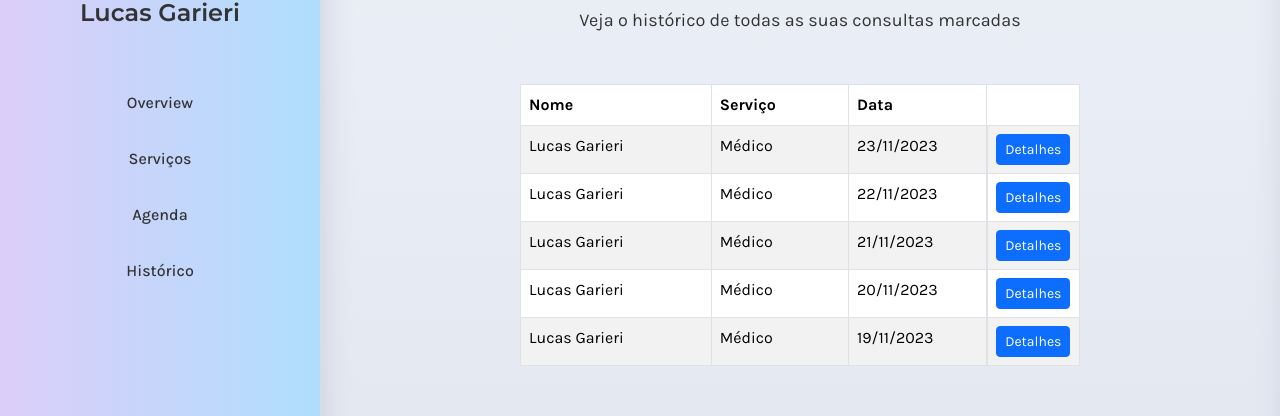
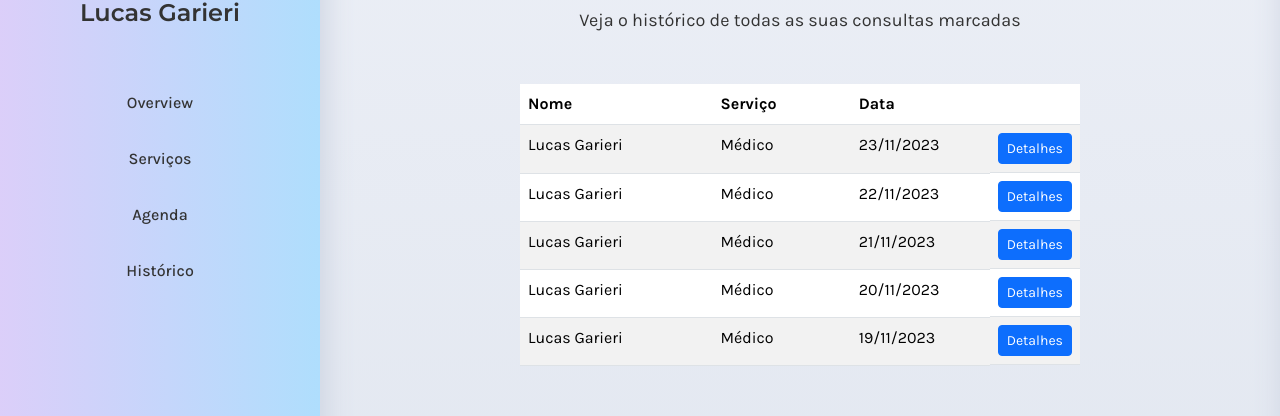
Before and after one commit to pedrohrodrig/LabEngSoft2-Frontend, a React (Create React App) app in the folder frontend/: page /patient/history in a window 1280 px wide. Shown: the part 232-648 px from the top of the page. Built offline with nearby package versions, Linux system fonts and the light colour scheme.

Commit message:
Adiciona histórico na navbar

```diff
--- a/frontend/src/components/navbar/navbar.js
+++ b/frontend/src/components/navbar/navbar.js
@@ -19,7 +19,7 @@ function Navbar({ className }) {
                 <UserPhoto name="Lucas Garieri" />
                 <Tabs
                     labels={["Overview", "Serviços", "Agenda", "Histórico"]}
-                    to={["/overview", "/services", "", "/appointments"]}
+                    to={["/overview", "/services", "", "/patient/history"]}
                 />
             </div>
 
--- a/frontend/src/pages/patient/appointmentsHistoryPage/appointmentsHistoryPage.js
+++ b/frontend/src/pages/patient/appointmentsHistoryPage/appointmentsHistoryPage.js
@@ -12,7 +12,7 @@ function PatientAppointmentsHistoryPage() {
                 head="Histórico de Consultas"
                 body="Veja o histórico de todas as suas consultas marcadas"
             />
-            <Table striped bordered hover >
+            <Table striped hover >
               <thead>
                 <tr>
                   <th style={{width: "35%"}}>Nome</th>
```
